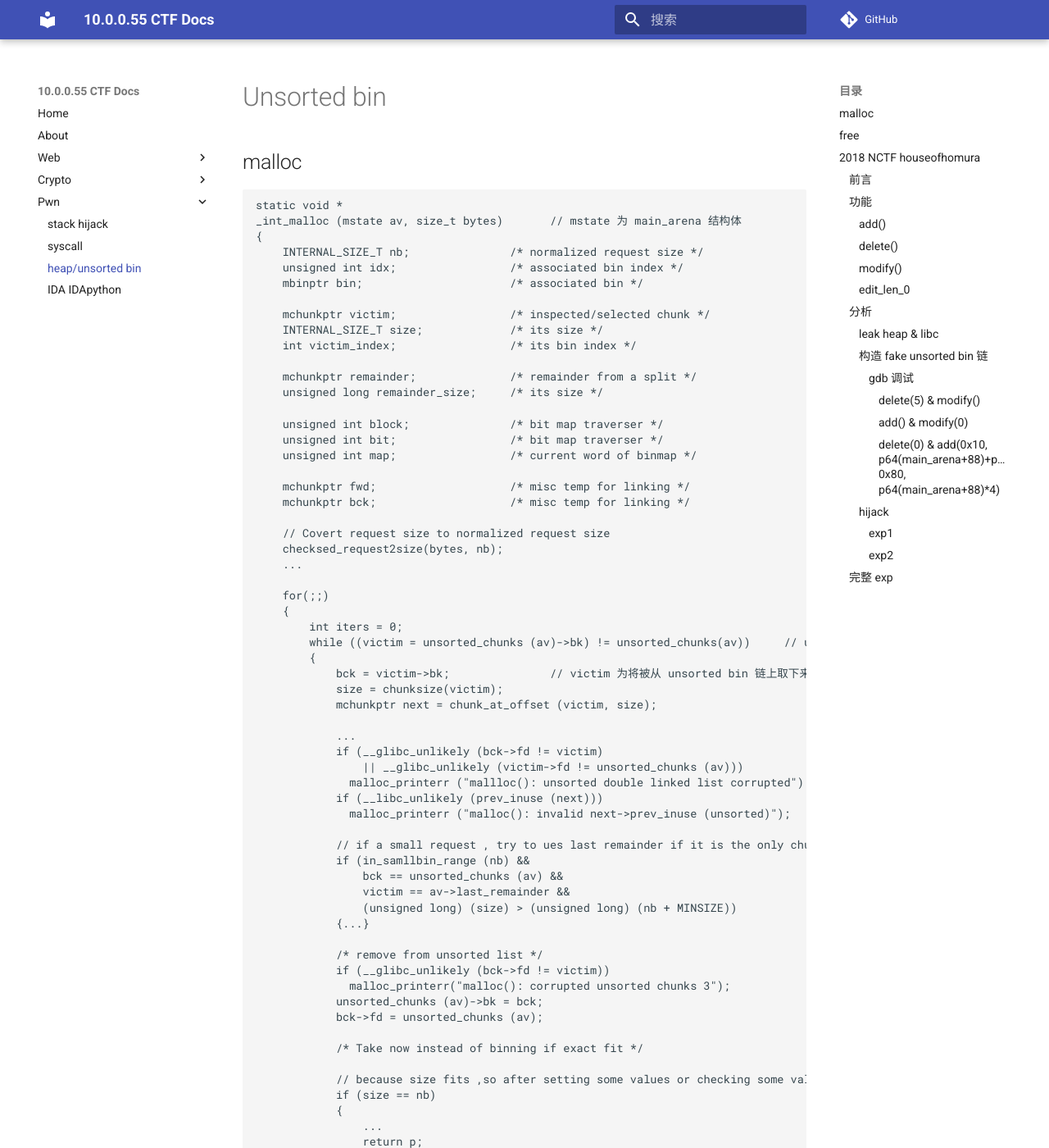
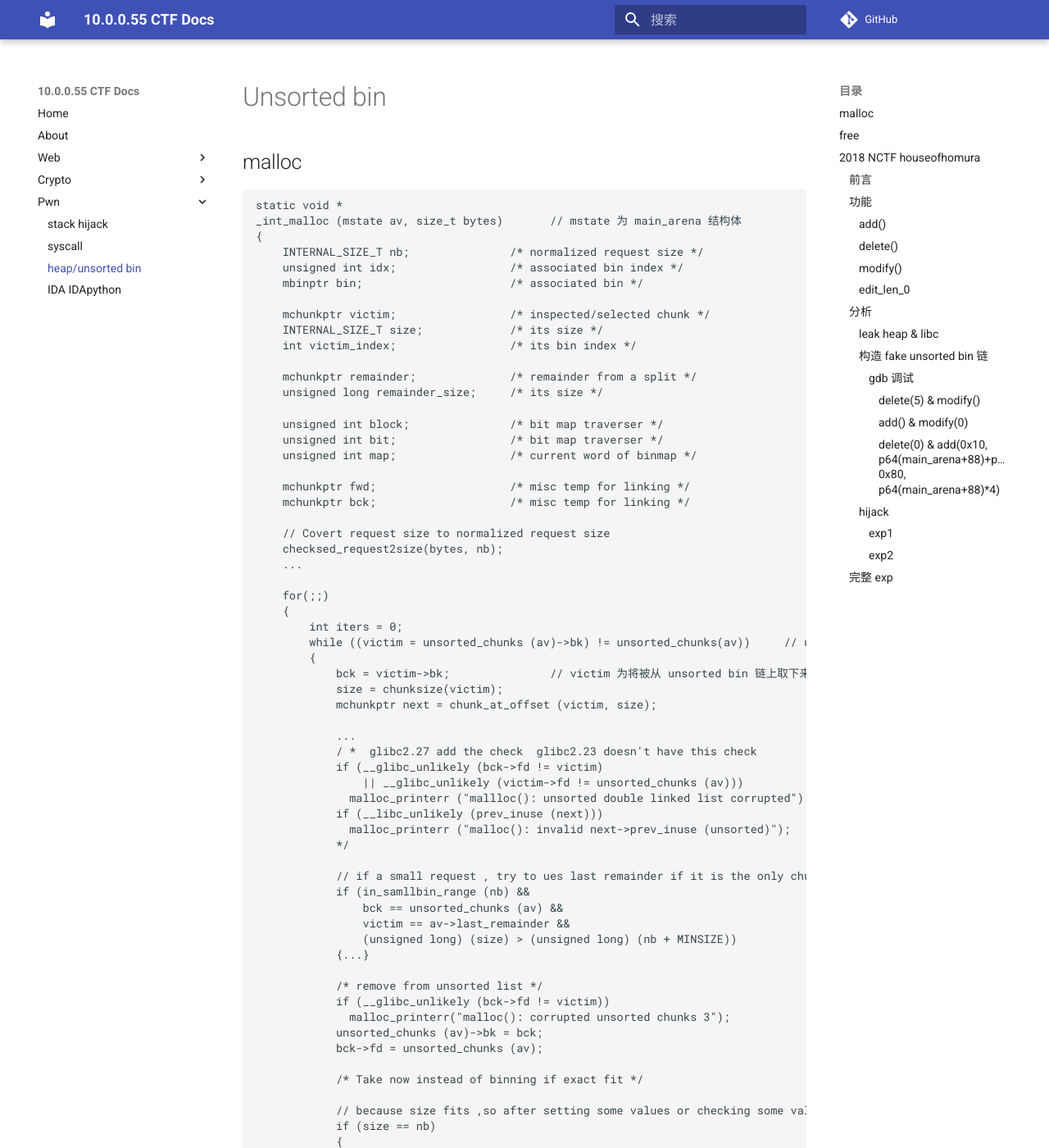
Before and after one commit to 10-0-0-55/10-0-0-55.github.io, an MkDocs documentation site: the page built from docs/pwn/unsorted-bin.md, in a window 1280 px wide and 1400 px high. Shown: the whole window at 82% size. Built offline with MkDocs 1.6.1 and Material for MkDocs 9.7.7, drawn with Linux system fonts in a browser that asks for light colours; comment, search, counter and statistics services are not loaded; some of the changed text lies outside the part shown.

Commit message:
edit malloc check (glibc2.27)

```diff
--- a/docs/pwn/unsorted-bin.md
+++ b/docs/pwn/unsorted-bin.md
@@ -37,11 +37,13 @@ _int_malloc (mstate av, size_t bytes)       // mstate 为 main_arena 结构体
 			mchunkptr next = chunk_at_offset (victim, size);
 
 			...
+			/ *  glibc2.27 add the check  glibc2.23 doesn't have this check
 			if (__glibc_unlikely (bck->fd != victim)
 				|| __glibc_unlikely (victim->fd != unsorted_chunks (av)))
 			  malloc_printerr ("mallloc(): unsorted double linked list corrupted");
 			if (__libc_unlikely (prev_inuse (next)))
 			  malloc_printerr ("malloc(): invalid next->prev_inuse (unsorted)");
+			*/
 
 			// if a small request , try to ues last remainder if it is the only chunk in unosrted bin.
 			if (in_samllbin_range (nb) &&
```
